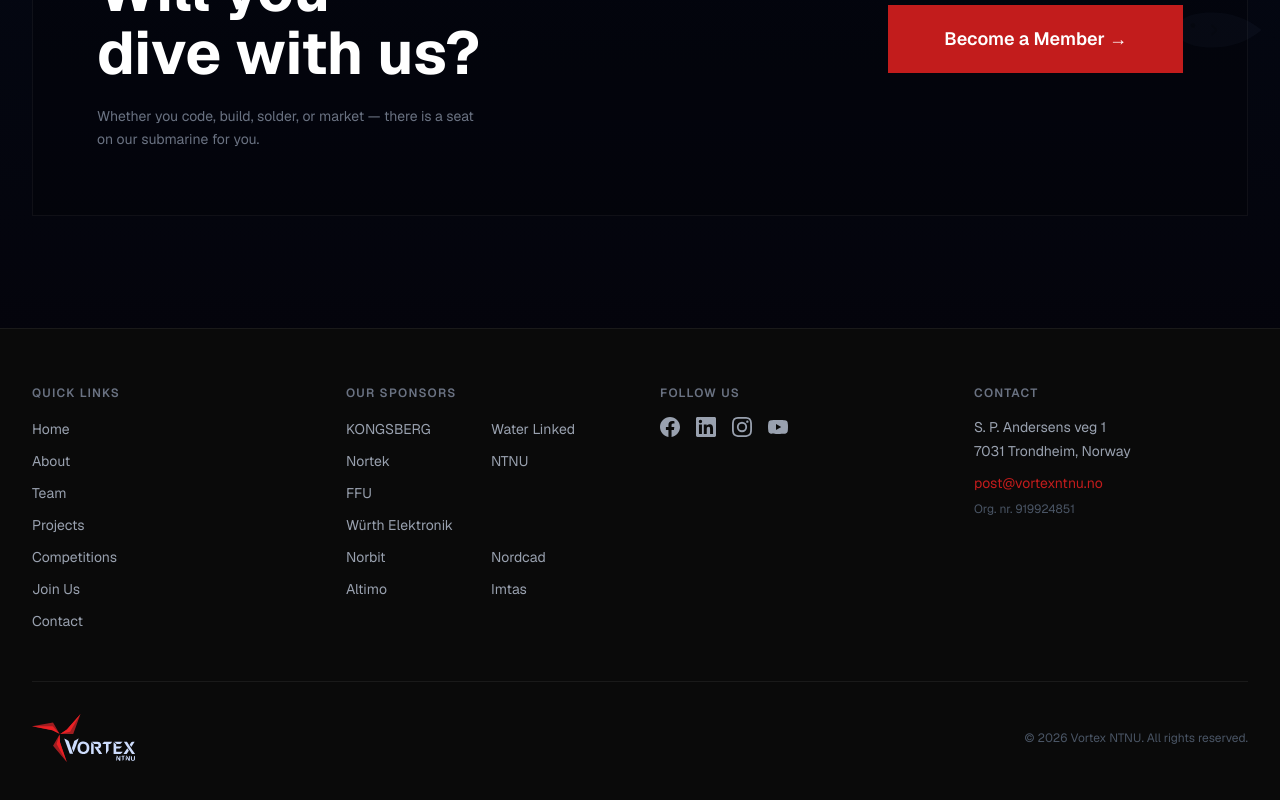
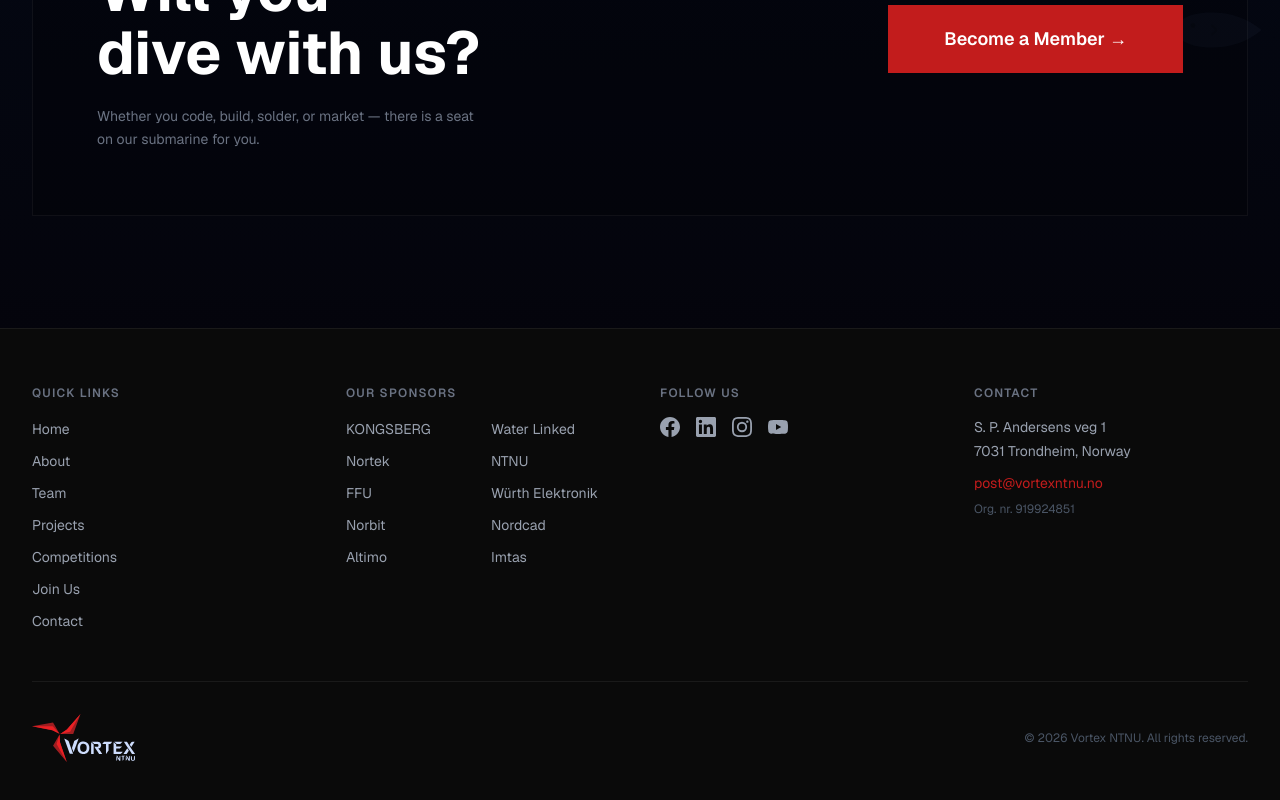
Before and after one commit to vortexntnu/Website_v2, a Next.js app in the folder vortex_website/: page / in a window 1280 px wide. Shown: the part 3873-4673 px from the top of the page. Built offline with nearby package versions, Linux system fonts and the light colour scheme.

Commit message:
fix: quickfix v2

```diff
--- a/vortex_website/src/app/layout.tsx
+++ b/vortex_website/src/app/layout.tsx
@@ -53,7 +53,7 @@
     { name: "Nortek", href: "https://www.nortekgroup.com" },
     { name: "NTNU", href: "https://www.ntnu.edu/itk" },
     { name: "FFU", href: "https://www.ffu.no" },
-    { name: "Würth Elektronik", href: "https://www.we-online.com", wide: true },
+    { name: "Würth Elektronik", href: "https://www.we-online.com"},
     { name: "Norbit", href: "https://www.we-online.com" },
     { name: "Nordcad", href: "https://www.nordcad.eu/" },
     { name: "Altimo", href: "https://www.altimo.no/" },
@@ -100,7 +100,7 @@
                 </h4>
                 <ul className="grid grid-cols-2 gap-x-4 gap-y-2">
                   {sponsors.map((s) => (
-                    <li key={s.name} className={s.wide ? "col-span-2" : ""}>
+                    <li key={s.name}>
                       <a
                         href={s.href}
                         target="_blank"
```
